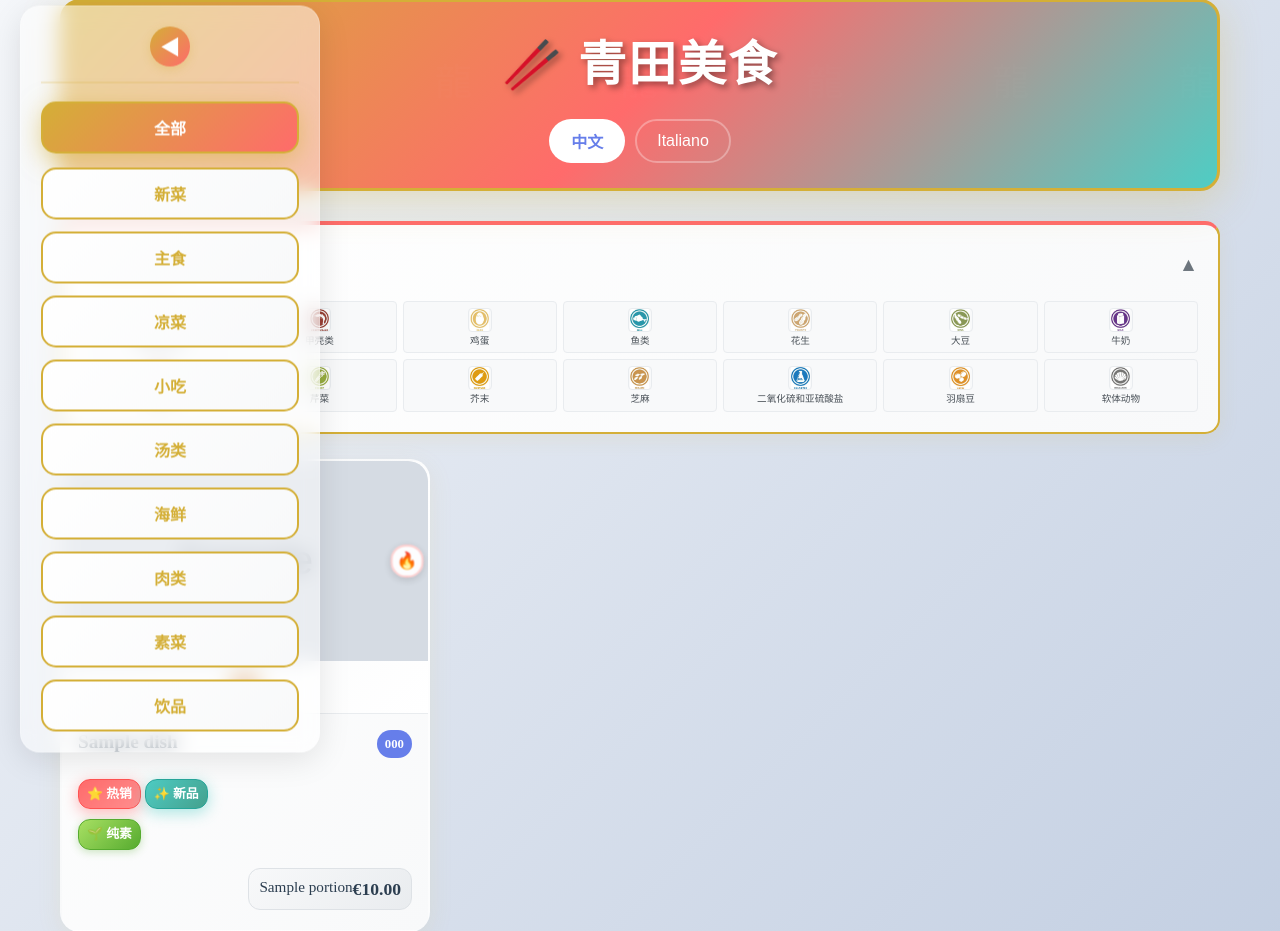
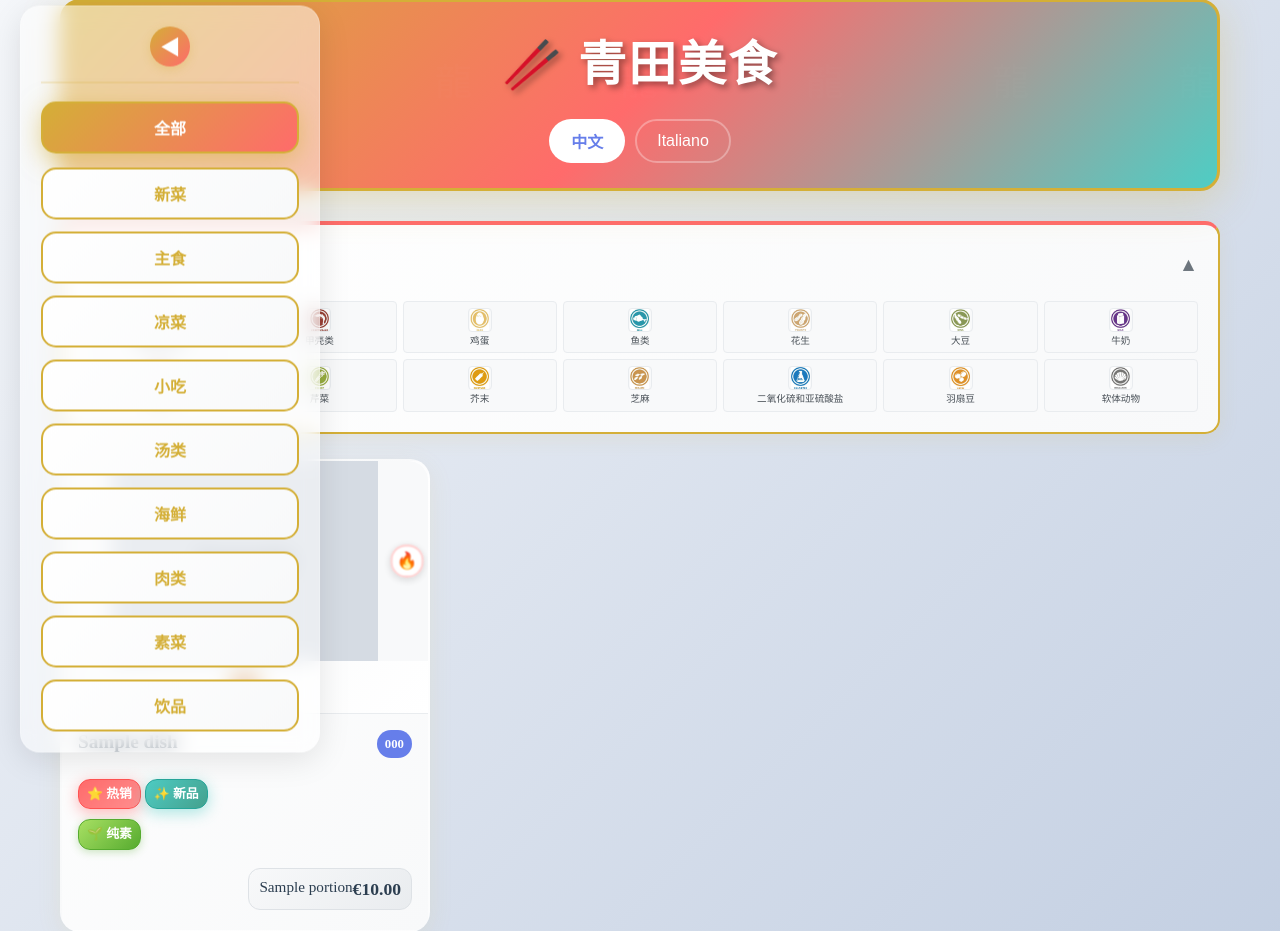
Before and after one commit to chenyk320/menu, a Flask app: page / in a window 1280 px wide. Shown: the part 21-952 px from the top of the page. Run offline with Flask 3, Linux system fonts and the light colour scheme; data comes from the database, SQL or seed files in the repository; tables that the repository leaves empty hold one stand-in row (values such as "Sample post"); grey boxes marked "Sample" are stand-in pictures.

Commit message:
优化图片显示：改为完整显示不裁剪(object-fit: contain)，压缩配置调整为350px/75%（11-20KB）

```diff
--- a/app.py
+++ b/app.py
@@ -78,7 +78,7 @@ def reorder_dishes_in_category(category_id):
     db.session.commit()
 
 # 图片优化函数
-def optimize_uploaded_image(file_path, max_width=800, quality=85):
+def optimize_uploaded_image(file_path, max_width=350, quality=75):
     """
     优化上传的图片
     :param file_path: 图片文件路径
@@ -254,11 +254,11 @@ def add_dish():
                         image_path = f"images/{unique_filename}"
                 else:
                     # CDN上传失败，使用本地文件
-                    optimize_uploaded_image(file_path, max_width=800, quality=85)
+                    optimize_uploaded_image(file_path, max_width=350, quality=75)
                     image_path = f"images/{unique_filename}"
             else:
                 # CDN未配置或不可用，使用本地文件
-                optimize_uploaded_image(file_path, max_width=800, quality=85)
+                optimize_uploaded_image(file_path, max_width=350, quality=75)
                 image_path = f"images/{unique_filename}"
 
     # 创建菜品
@@ -353,11 +353,11 @@ def edit_dish(dish_id):
                         dish.image = f"images/{unique_filename}"
                 else:
                     # CDN上传失败，使用本地文件
-                    optimize_uploaded_image(file_path, max_width=800, quality=85)
+                    optimize_uploaded_image(file_path, max_width=350, quality=75)
                     dish.image = f"images/{unique_filename}"
             else:
                 # CDN未配置或不可用，使用本地文件
-                optimize_uploaded_image(file_path, max_width=800, quality=85)
+                optimize_uploaded_image(file_path, max_width=350, quality=75)
                 dish.image = f"images/{unique_filename}"
 
     # 更新菜品信息
--- a/static/css/style.css
+++ b/static/css/style.css
@@ -413,6 +413,7 @@ body {
         height: 90px;
         border-radius: 8px;
         margin-right: 0;
+        object-fit: contain;
     }
 
     /* 移动端：过敏源紧贴在图片下方 */
@@ -612,7 +613,7 @@ body {
 .dish-image {
     width: 100%;
     height: 200px;
-    object-fit: cover;
+    object-fit: contain;
     background: #f8f9fa;
     transition: opacity 0.3s ease, filter 0.3s ease;
     display: flex;
@@ -1151,6 +1152,7 @@ body {
         width: 70px;
         height: 70px;
         margin-right: 0;
+        object-fit: contain;
     }
 
     .dish-allergens-below-image {
--- a/templates/menu.html
+++ b/templates/menu.html
@@ -4,7 +4,7 @@
     <meta charset="UTF-8">
     <meta name="viewport" content="width=device-width, initial-scale=1.0">
     <title>青田美食菜单</title>
-    <link rel="stylesheet" href="{{ url_for('static', filename='css/style.css') }}?v=2.5">
+    <link rel="stylesheet" href="{{ url_for('static', filename='css/style.css') }}?v=2.6">
 </head>
 <body>
     <div class="container">
```
